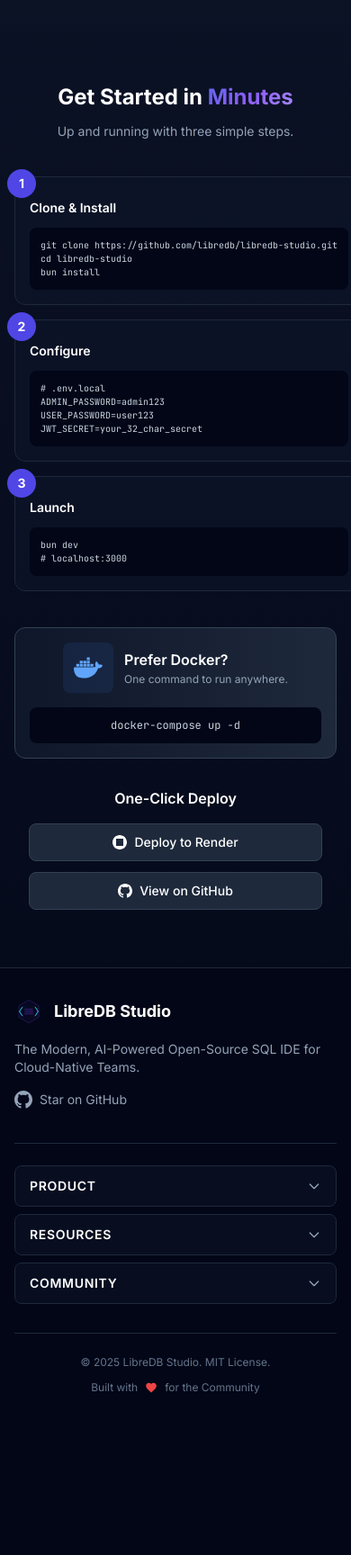
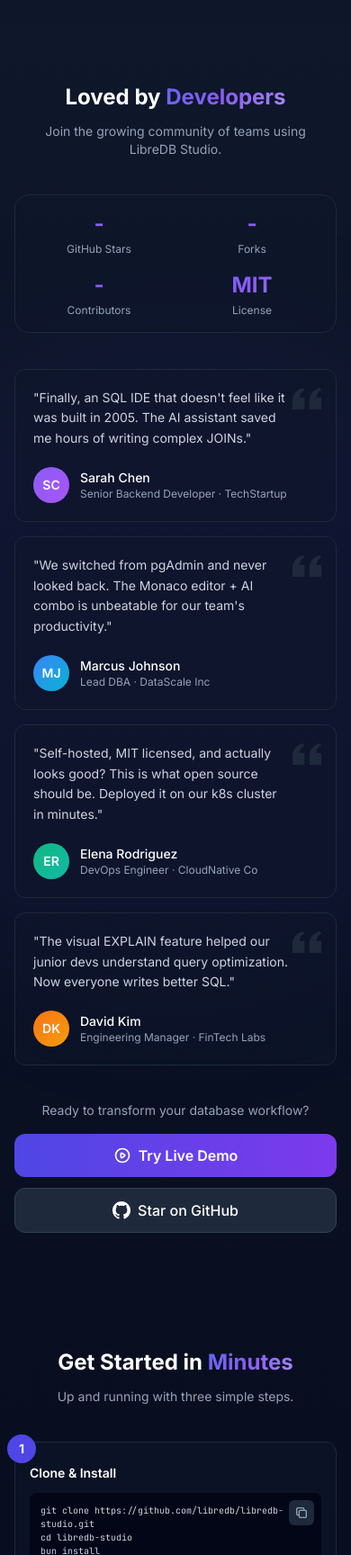
Before and after one commit to libredb/libredb.github.io, an Astro site: page / in a window 390 px wide. Shown: the part 3120-4848 px from the top of the page at 90% size. Before the commit the page ends 4782 px from the top, so only its background shows below. Built offline with nearby package versions, Linux system fonts and the light colour scheme; Astro itself is replaced by a stand-in of ours; no server answers.

Commit message:
feat: add testimonials section and copy-to-clipboard functionality

```diff
--- a/src/components/GetStarted.astro
+++ b/src/components/GetStarted.astro
@@ -45,7 +45,21 @@
           </div>
           <div class="p-4 md:p-6 pt-6 md:pt-8 rounded-xl md:rounded-2xl bg-slate-900/50 border border-slate-800">
             <h3 class="text-sm md:text-lg font-semibold text-white mb-3 md:mb-4">{item.title}</h3>
-            <pre class="p-3 md:p-4 rounded-lg bg-slate-950 text-[10px] md:text-sm text-slate-300 overflow-x-auto font-mono"><code>{item.code}</code></pre>
+            <div class="relative group overflow-hidden">
+              <pre class="p-3 md:p-4 pr-10 rounded-lg bg-slate-950 text-[10px] md:text-sm text-slate-300 overflow-x-auto font-mono max-w-full"><code class="break-all whitespace-pre-wrap">{item.code}</code></pre>
+              <button
+                class="copy-btn absolute top-2 right-2 p-1.5 rounded-md bg-slate-800 hover:bg-slate-700 text-slate-400 hover:text-white opacity-100 md:opacity-0 md:group-hover:opacity-100 transition-all duration-200"
+                data-code={item.code}
+                aria-label="Copy to clipboard"
+              >
+                <svg class="w-4 h-4 copy-icon" fill="none" stroke="currentColor" viewBox="0 0 24 24">
+                  <path stroke-linecap="round" stroke-linejoin="round" stroke-width="2" d="M8 16H6a2 2 0 01-2-2V6a2 2 0 012-2h8a2 2 0 012 2v2m-6 12h8a2 2 0 002-2v-8a2 2 0 00-2-2h-8a2 2 0 00-2 2v8a2 2 0 002 2z"></path>
+                </svg>
+                <svg class="w-4 h-4 check-icon hidden" fill="none" stroke="currentColor" viewBox="0 0 24 24">
+                  <path stroke-linecap="round" stroke-linejoin="round" stroke-width="2" d="M5 13l4 4L19 7"></path>
+                </svg>
+              </button>
+            </div>
           </div>
         </div>
       ))}
@@ -65,7 +79,21 @@
             <p class="text-xs md:text-base text-slate-400">One command to run anywhere.</p>
           </div>
         </div>
-        <pre class="w-full md:w-auto px-4 md:px-6 py-3 md:py-4 rounded-lg bg-slate-950 text-xs md:text-sm text-slate-300 font-mono overflow-x-auto text-center md:text-left"><code>docker-compose up -d</code></pre>
+        <div class="relative group w-full md:w-auto">
+          <pre class="w-full md:w-auto px-4 md:px-6 pr-12 py-3 md:py-4 rounded-lg bg-slate-950 text-xs md:text-sm text-slate-300 font-mono overflow-x-auto text-center md:text-left"><code>docker-compose up -d</code></pre>
+          <button
+            class="copy-btn absolute top-1/2 -translate-y-1/2 right-2 p-1.5 rounded-md bg-slate-800 hover:bg-slate-700 text-slate-400 hover:text-white opacity-100 md:opacity-0 md:group-hover:opacity-100 transition-all duration-200"
+            data-code="docker-compose up -d"
+            aria-label="Copy to clipboard"
+          >
+            <svg class="w-4 h-4 copy-icon" fill="none" stroke="currentColor" viewBox="0 0 24 24">
+              <path stroke-linecap="round" stroke-linejoin="round" stroke-width="2" d="M8 16H6a2 2 0 01-2-2V6a2 2 0 012-2h8a2 2 0 012 2v2m-6 12h8a2 2 0 002-2v-8a2 2 0 00-2-2h-8a2 2 0 00-2 2v8a2 2 0 002 2z"></path>
+            </svg>
+            <svg class="w-4 h-4 check-icon hidden" fill="none" stroke="currentColor" viewBox="0 0 24 24">
+              <path stroke-linecap="round" stroke-linejoin="round" stroke-width="2" d="M5 13l4 4L19 7"></path>
+            </svg>
+          </button>
+        </div>
       </div>
     </div>
 
@@ -99,3 +127,31 @@
     </div>
   </div>
 </section>
+
+<script>
+  document.querySelectorAll('.copy-btn').forEach(button => {
+    button.addEventListener('click', async () => {
+      const code = button.getAttribute('data-code');
+      const copyIcon = button.querySelector('.copy-icon');
+      const checkIcon = button.querySelector('.check-icon');
+
+      try {
+        await navigator.clipboard.writeText(code || '');
+
+        // Show check icon
+        copyIcon?.classList.add('hidden');
+        checkIcon?.classList.remove('hidden');
+        button.classList.add('text-green-400');
+
+        // Reset after 2 seconds
+        setTimeout(() => {
+          copyIcon?.classList.remove('hidden');
+          checkIcon?.classList.add('hidden');
+          button.classList.remove('text-green-400');
+        }, 2000);
+      } catch (err) {
+        console.error('Failed to copy:', err);
+      }
+    });
+  });
+</script>
--- /dev/null
+++ b/src/components/Testimonials.astro
@@ -0,0 +1,199 @@
+---
+const testimonials = [
+  {
+    quote: "Finally, an SQL IDE that doesn't feel like it was built in 2005. The AI assistant saved me hours of writing complex JOINs.",
+    author: "Sarah Chen",
+    role: "Senior Backend Developer",
+    company: "TechStartup",
+    avatar: "SC",
+    gradient: "from-violet-500 to-purple-500",
+  },
+  {
+    quote: "We switched from pgAdmin and never looked back. The Monaco editor + AI combo is unbeatable for our team's productivity.",
+    author: "Marcus Johnson",
+    role: "Lead DBA",
+    company: "DataScale Inc",
+    avatar: "MJ",
+    gradient: "from-blue-500 to-cyan-500",
+  },
+  {
+    quote: "Self-hosted, MIT licensed, and actually looks good? This is what open source should be. Deployed it on our k8s cluster in minutes.",
+    author: "Elena Rodriguez",
+    role: "DevOps Engineer",
+    company: "CloudNative Co",
+    avatar: "ER",
+    gradient: "from-emerald-500 to-teal-500",
+  },
+  {
+    quote: "The visual EXPLAIN feature helped our junior devs understand query optimization. Now everyone writes better SQL.",
+    author: "David Kim",
+    role: "Engineering Manager",
+    company: "FinTech Labs",
+    avatar: "DK",
+    gradient: "from-orange-500 to-amber-500",
+  },
+];
+---
+
+<section id="testimonials" class="py-16 md:py-24 relative overflow-hidden">
+  <!-- Background decoration -->
+  <div class="absolute inset-0 overflow-hidden pointer-events-none">
+    <div class="absolute top-1/2 left-1/2 -translate-x-1/2 -translate-y-1/2 w-[800px] h-[800px] bg-primary-600/5 rounded-full blur-3xl"></div>
+  </div>
+
+  <div class="max-w-7xl mx-auto px-4 sm:px-6 lg:px-8 relative">
+    <!-- Section Header -->
+    <div class="text-center mb-10 md:mb-16 px-2">
+      <h2 class="text-2xl sm:text-3xl md:text-4xl font-bold text-white mb-3 md:mb-4">
+        Loved by <span class="gradient-text">Developers</span>
+      </h2>
+      <p class="text-sm md:text-lg text-slate-400 max-w-2xl mx-auto">
+        Join the growing community of teams using LibreDB Studio.
+      </p>
+    </div>
+
+    <!-- Stats Bar -->
+    <div class="grid grid-cols-2 md:grid-cols-4 gap-4 md:gap-8 mb-10 md:mb-16 p-4 md:p-6 rounded-2xl bg-slate-900/50 border border-slate-800">
+      <div class="text-center">
+        <div class="text-2xl md:text-3xl font-bold gradient-text mb-1" id="github-stars">-</div>
+        <div class="text-xs md:text-sm text-slate-400">GitHub Stars</div>
+      </div>
+      <div class="text-center">
+        <div class="text-2xl md:text-3xl font-bold gradient-text mb-1" id="github-forks">-</div>
+        <div class="text-xs md:text-sm text-slate-400">Forks</div>
+      </div>
+      <div class="text-center">
+        <div class="text-2xl md:text-3xl font-bold gradient-text mb-1" id="github-contributors">-</div>
+        <div class="text-xs md:text-sm text-slate-400">Contributors</div>
+      </div>
+      <div class="text-center">
+        <div class="text-2xl md:text-3xl font-bold gradient-text mb-1">MIT</div>
+        <div class="text-xs md:text-sm text-slate-400">License</div>
+      </div>
+    </div>
+
+    <!-- Testimonials Grid -->
+    <div class="grid md:grid-cols-2 gap-4 md:gap-6">
+      {testimonials.map((item) => (
+        <div class="group relative p-5 md:p-6 rounded-xl md:rounded-2xl bg-slate-900/50 border border-slate-800 hover:border-primary-500/30 transition-all duration-300">
+          <!-- Quote Icon -->
+          <svg class="absolute top-4 right-4 w-8 h-8 md:w-10 md:h-10 text-slate-800 group-hover:text-primary-900/50 transition-colors" fill="currentColor" viewBox="0 0 24 24">
+            <path d="M14.017 21v-7.391c0-5.704 3.731-9.57 8.983-10.609l.995 2.151c-2.432.917-3.995 3.638-3.995 5.849h4v10h-9.983zm-14.017 0v-7.391c0-5.704 3.748-9.57 9-10.609l.996 2.151c-2.433.917-3.996 3.638-3.996 5.849h3.983v10h-9.983z"/>
+          </svg>
+
+          <!-- Quote -->
+          <p class="text-sm md:text-base text-slate-300 mb-5 md:mb-6 leading-relaxed pr-8">
+            "{item.quote}"
+          </p>
+
+          <!-- Author -->
+          <div class="flex items-center gap-3">
+            <div class={`w-10 h-10 md:w-12 md:h-12 rounded-full bg-gradient-to-br ${item.gradient} flex items-center justify-center text-white font-semibold text-sm md:text-base`}>
+              {item.avatar}
+            </div>
+            <div>
+              <div class="text-sm md:text-base font-medium text-white">{item.author}</div>
+              <div class="text-xs md:text-sm text-slate-400">{item.role} · {item.company}</div>
+            </div>
+          </div>
+        </div>
+      ))}
+    </div>
+
+    <!-- CTA -->
+    <div class="mt-10 md:mt-16 text-center">
+      <p class="text-sm md:text-base text-slate-400 mb-4 md:mb-6">
+        Ready to transform your database workflow?
+      </p>
+      <div class="flex flex-col sm:flex-row items-center justify-center gap-3 md:gap-4">
+        <a
+          href="https://app.libredb.org"
+          target="_blank"
+          rel="noopener noreferrer"
+          class="w-full sm:w-auto inline-flex items-center justify-center gap-2 px-6 py-3 bg-gradient-to-r from-primary-600 to-accent-600 text-white font-semibold rounded-xl transition-all hover:shadow-lg hover:shadow-primary-600/25 hover:scale-105"
+        >
+          <svg class="w-5 h-5" fill="none" stroke="currentColor" viewBox="0 0 24 24">
+            <path stroke-linecap="round" stroke-linejoin="round" stroke-width="2" d="M14.752 11.168l-3.197-2.132A1 1 0 0010 9.87v4.263a1 1 0 001.555.832l3.197-2.132a1 1 0 000-1.664z"></path>
+            <path stroke-linecap="round" stroke-linejoin="round" stroke-width="2" d="M21 12a9 9 0 11-18 0 9 9 0 0118 0z"></path>
+          </svg>
+          Try Live Demo
+        </a>
+        <a
+          href="https://github.com/libredb/libredb-studio"
+          target="_blank"
+          rel="noopener noreferrer"
+          class="w-full sm:w-auto inline-flex items-center justify-center gap-2 px-6 py-3 bg-slate-800 hover:bg-slate-700 text-white font-medium rounded-xl transition-all border border-slate-700"
+        >
+          <svg class="w-5 h-5" fill="currentColor" viewBox="0 0 24 24">
+            <path d="M12 0c-6.626 0-12 5.373-12 12 0 5.302 3.438 9.8 8.207 11.387.599.111.793-.261.793-.577v-2.234c-3.338.726-4.033-1.416-4.033-1.416-.546-1.387-1.333-1.756-1.333-1.756-1.089-.745.083-.729.083-.729 1.205.084 1.839 1.237 1.839 1.237 1.07 1.834 2.807 1.304 3.492.997.107-.775.418-1.305.762-1.604-2.665-.305-5.467-1.334-5.467-5.931 0-1.311.469-2.381 1.236-3.221-.124-.303-.535-1.524.117-3.176 0 0 1.008-.322 3.301 1.23.957-.266 1.983-.399 3.003-.404 1.02.005 2.047.138 3.006.404 2.291-1.552 3.297-1.23 3.297-1.23.653 1.653.242 2.874.118 3.176.77.84 1.235 1.911 1.235 3.221 0 4.609-2.807 5.624-5.479 5.921.43.372.823 1.102.823 2.222v3.293c0 .319.192.694.801.576 4.765-1.589 8.199-6.086 8.199-11.386 0-6.627-5.373-12-12-12z"/>
+          </svg>
+          Star on GitHub
+        </a>
+      </div>
+    </div>
+  </div>
+</section>
+
+<script>
+  const REPO = 'libredb/libredb-studio';
+  let fetched = false;
+
+  async function fetchGitHubStats() {
+    if (fetched) return;
+    fetched = true;
+
+    try {
+      // Fetch repo data (stars, forks)
+      const repoResponse = await fetch(`https://api.github.com/repos/${REPO}`);
+      if (repoResponse.ok) {
+        const repoData = await repoResponse.json();
+        const starsEl = document.getElementById('github-stars');
+        const forksEl = document.getElementById('github-forks');
+
+        if (starsEl) starsEl.textContent = formatNumber(repoData.stargazers_count);
+        if (forksEl) forksEl.textContent = formatNumber(repoData.forks_count);
+      }
+
+      // Fetch contributors count
+      const contributorsResponse = await fetch(`https://api.github.com/repos/${REPO}/contributors?per_page=1`);
+      if (contributorsResponse.ok) {
+        const linkHeader = contributorsResponse.headers.get('Link');
+        let contributorCount = 1;
+
+        if (linkHeader) {
+          const match = linkHeader.match(/page=(\d+)>; rel="last"/);
+          if (match) {
+            contributorCount = parseInt(match[1], 10);
+          }
+        } else {
+          const contributors = await contributorsResponse.json();
+          contributorCount = Array.isArray(contributors) ? contributors.length : 1;
+        }
+
+        const contributorsEl = document.getElementById('github-contributors');
+        if (contributorsEl) contributorsEl.textContent = formatNumber(contributorCount);
+      }
+    } catch (error) {
+      console.error('Failed to fetch GitHub stats:', error);
+    }
+  }
+
+  function formatNumber(num: number): string {
+    if (num >= 1000) {
+      return (num / 1000).toFixed(1).replace(/\.0$/, '') + 'K';
+    }
+    return num.toString();
+  }
+
+  // Lazy load: fetch only when section is visible
+  const section = document.getElementById('testimonials');
+  if (section) {
+    const observer = new IntersectionObserver((entries) => {
+      if (entries[0].isIntersecting) {
+        fetchGitHubStats();
+        observer.disconnect();
+      }
+    }, { rootMargin: '100px' });
+    observer.observe(section);
+  }
+</script>
--- a/src/layouts/Layout.astro
+++ b/src/layouts/Layout.astro
@@ -42,11 +42,13 @@
 <style is:global>
   html {
     scroll-behavior: smooth;
+    overflow-x: hidden;
   }
 
   body {
     background: linear-gradient(to bottom, #020617, #0f172a, #020617);
     min-height: 100vh;
+    overflow-x: hidden;
   }
 
   /* Custom scrollbar */
--- a/src/pages/index.astro
+++ b/src/pages/index.astro
@@ -5,6 +5,7 @@
 import Features from '../components/Features.astro';
 import Databases from '../components/Databases.astro';
 import TechStack from '../components/TechStack.astro';
+import Testimonials from '../components/Testimonials.astro';
 import GetStarted from '../components/GetStarted.astro';
 import Footer from '../components/Footer.astro';
 import BottomNav from '../components/BottomNav.astro';
@@ -17,6 +18,7 @@
     <Features />
     <Databases />
     <TechStack />
+    <Testimonials />
     <GetStarted />
   </main>
   <Footer />
```
